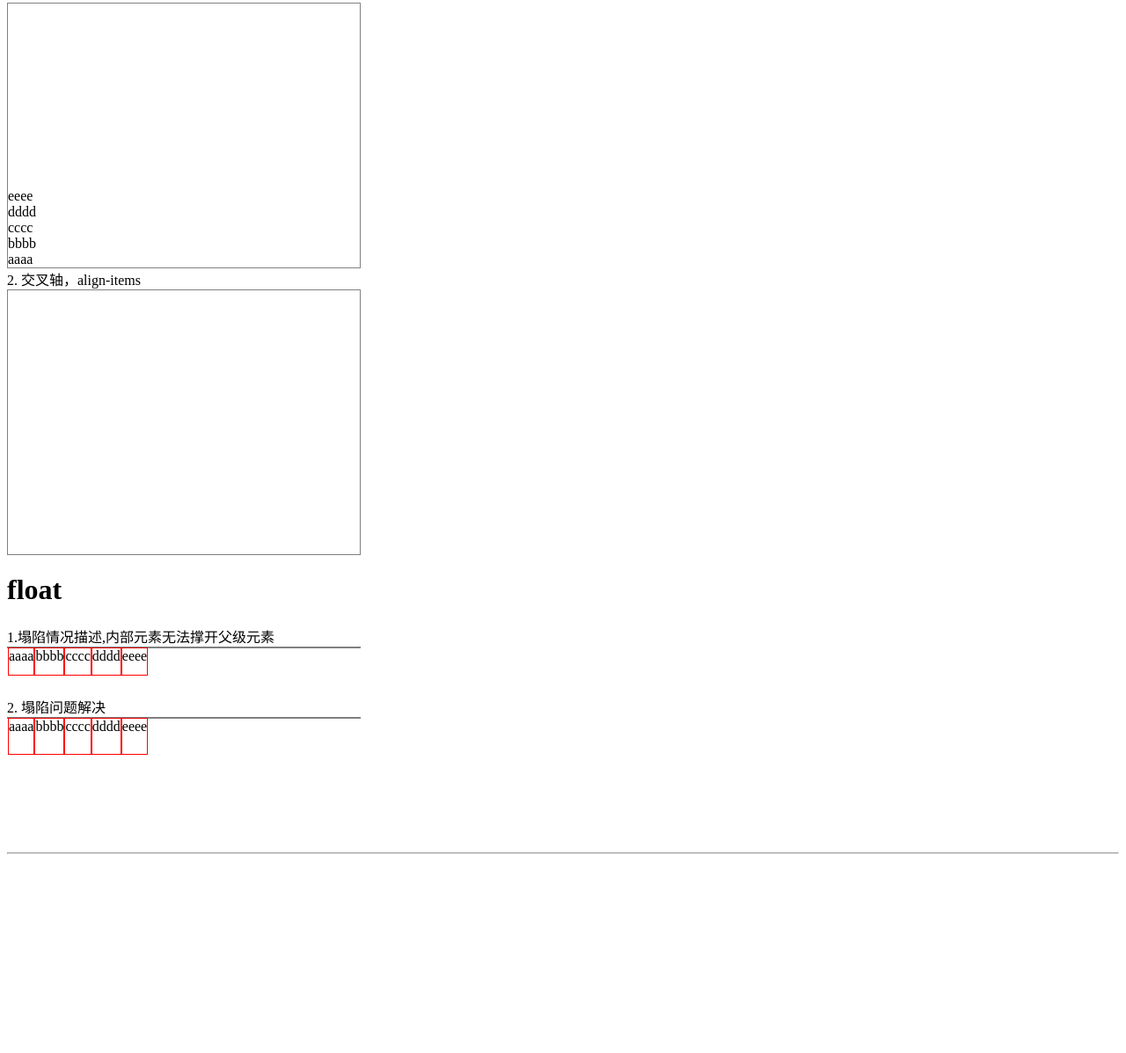
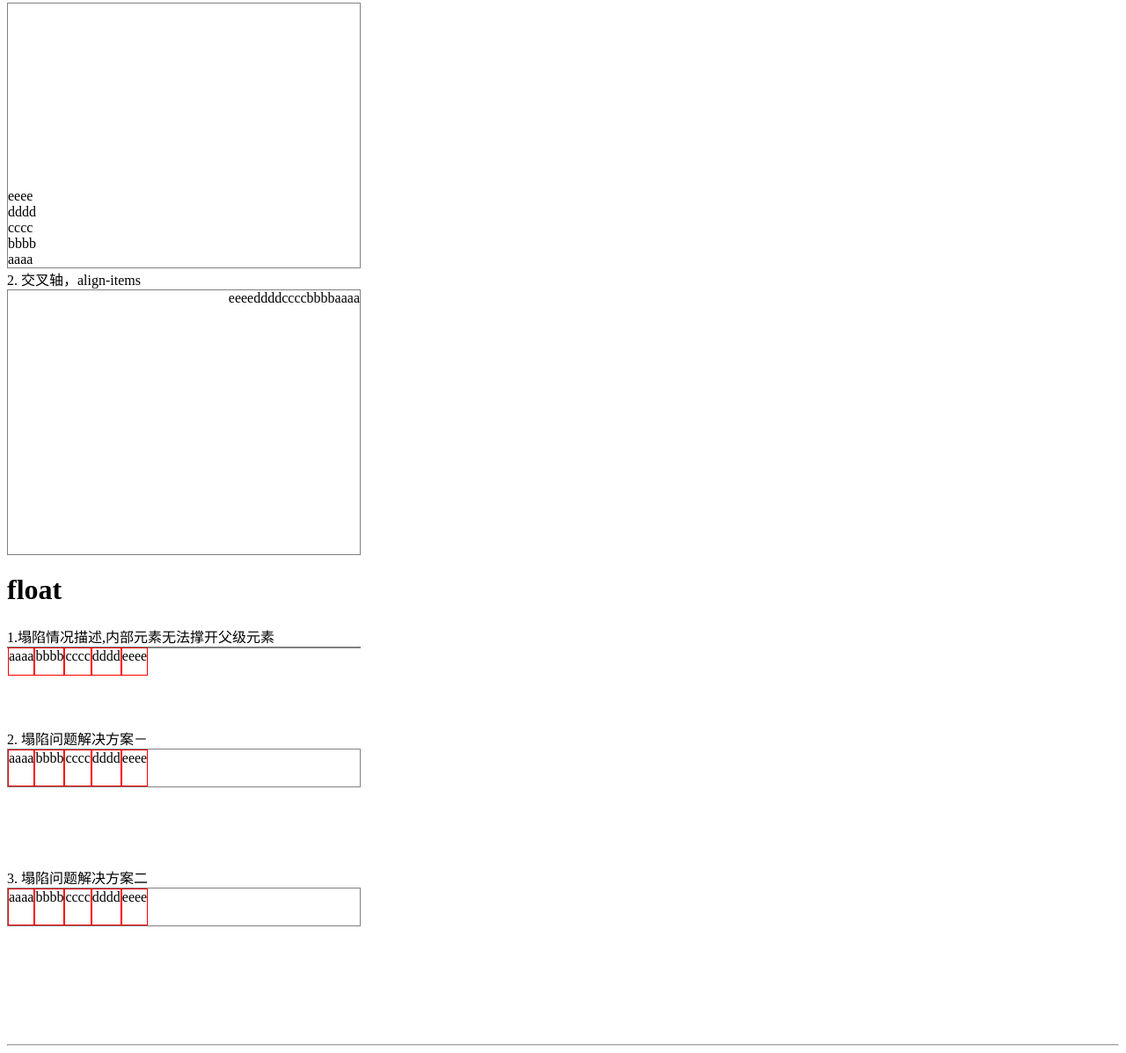
Before and after one commit to zt-learn/learn-css, a plain HTML site: page index.html in a window 1280 px wide. Shown: the part 857-2054 px from the top of the page at 88% size. Before the commit the page ends 1836 px from the top, so only its background shows below. Drawn offline with Linux system fonts and the light colour scheme.

Commit message:
update felx

```diff
--- a/flex.css
+++ b/flex.css
@@ -13,5 +13,5 @@
   height: 300px;
   display: flex;
 
-
+  flex-direction:row-reverse;
 }
--- a/float.css
+++ b/float.css
@@ -16,8 +16,25 @@
   width: 400px;
 }
 
+.float2::after{
+  content: "";
+  display: block;
+  clear: both;
+}
+
 .float2 div {
   float: left;
   border: 1px solid red;
   height: 40px;
 }
+
+.float3 {
+  border: 1px solid gray;
+  width: 400px;
+}
+
+.float3 div {
+  float: left;
+  border: 1px solid red;
+  height: 40px;
+}
--- a/index.html
+++ b/index.html
@@ -8,6 +8,7 @@
     <link rel="stylesheet" type="text/css" href="./flex.css">
   </head>
   <body>
+<!-- 基本定位，垂直居中 -->
     <h1>垂直居中</h1>
       1. absolute transform
       <div class="center">
@@ -20,7 +21,7 @@
         <div>flex</div>
       </div>
 
-
+<!-- flex新布局策略 -->
     <h1>flex 用法</h1>
       1. 主轴，flex-direction，从左到右，从右到左
       <div class="flex-test">
@@ -33,10 +34,14 @@
 
       2. 交叉轴，align-items
       <div class="flex-test2">
-
+        <div>aaaa</div>
+        <div>bbbb</div>
+        <div>cccc</div>
+        <div>dddd</div>
+        <div>eeee</div>
       </div>
 
-
+<!-- float使用，及常见问题  -->
     <h1>float</h1>
     1.塌陷情况描述,内部元素无法撑开父级元素
     <div class="float">
@@ -46,8 +51,8 @@
       <div>dddd</div>
       <div>eeee</div>
     </div>
-    <br><br><br>
-    2. 塌陷问题解决
+    <br><br><br><br><br>
+    2. 塌陷问题解决方案－
     <div class="float2">
       <div>aaaa</div>
       <div>bbbb</div>
@@ -56,7 +61,18 @@
       <div>eeee</div>
     </div>
 
-    <br><br><br><br><br><br><br><br><hr>
+    <br><br><br><br><br>
+    3. 塌陷问题解决方案二
+    <div class="float2">
+      <div>aaaa</div>
+      <div>bbbb</div>
+      <div>cccc</div>
+      <div>dddd</div>
+      <div>eeee</div>
+      <p style="clear: both;width:0;height:0"></p>
+    </div>
+
+    <br><br><br><br><br><br><br><hr>
   </body>
 
 </html>
```
